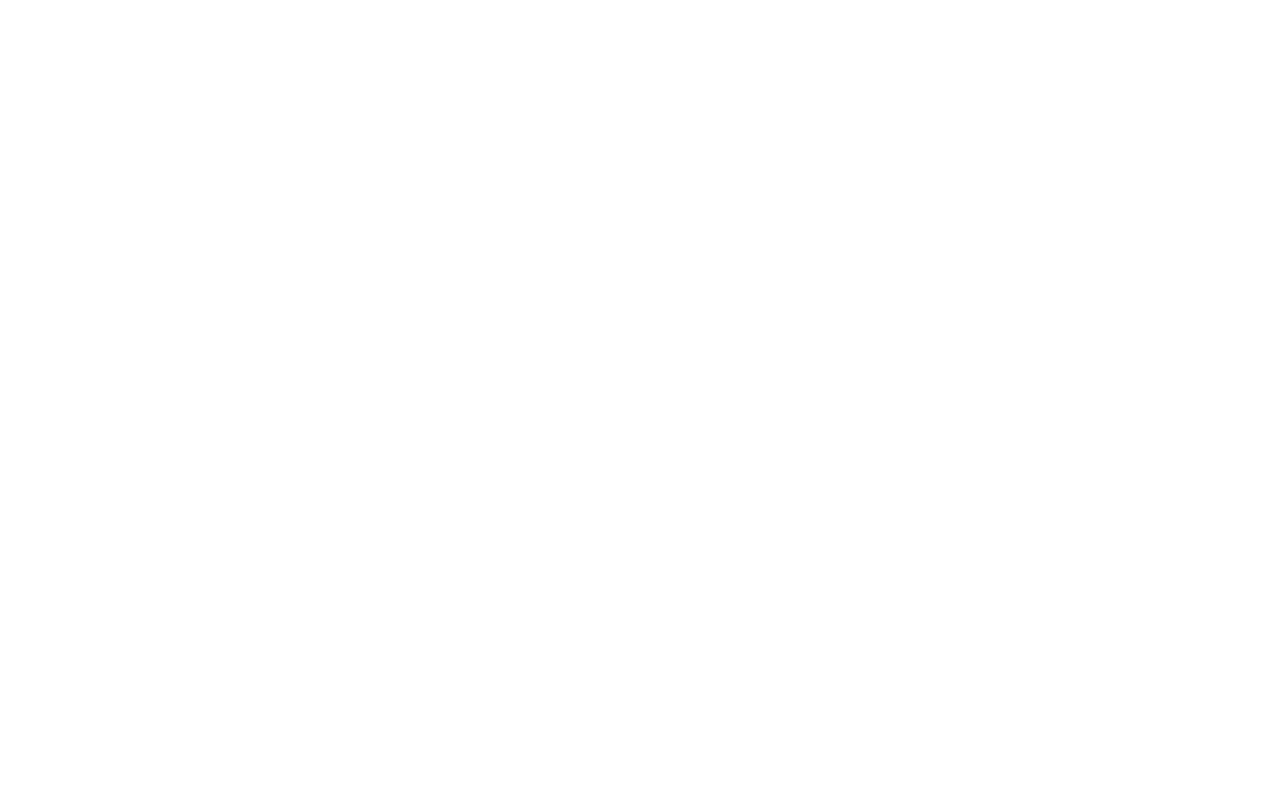
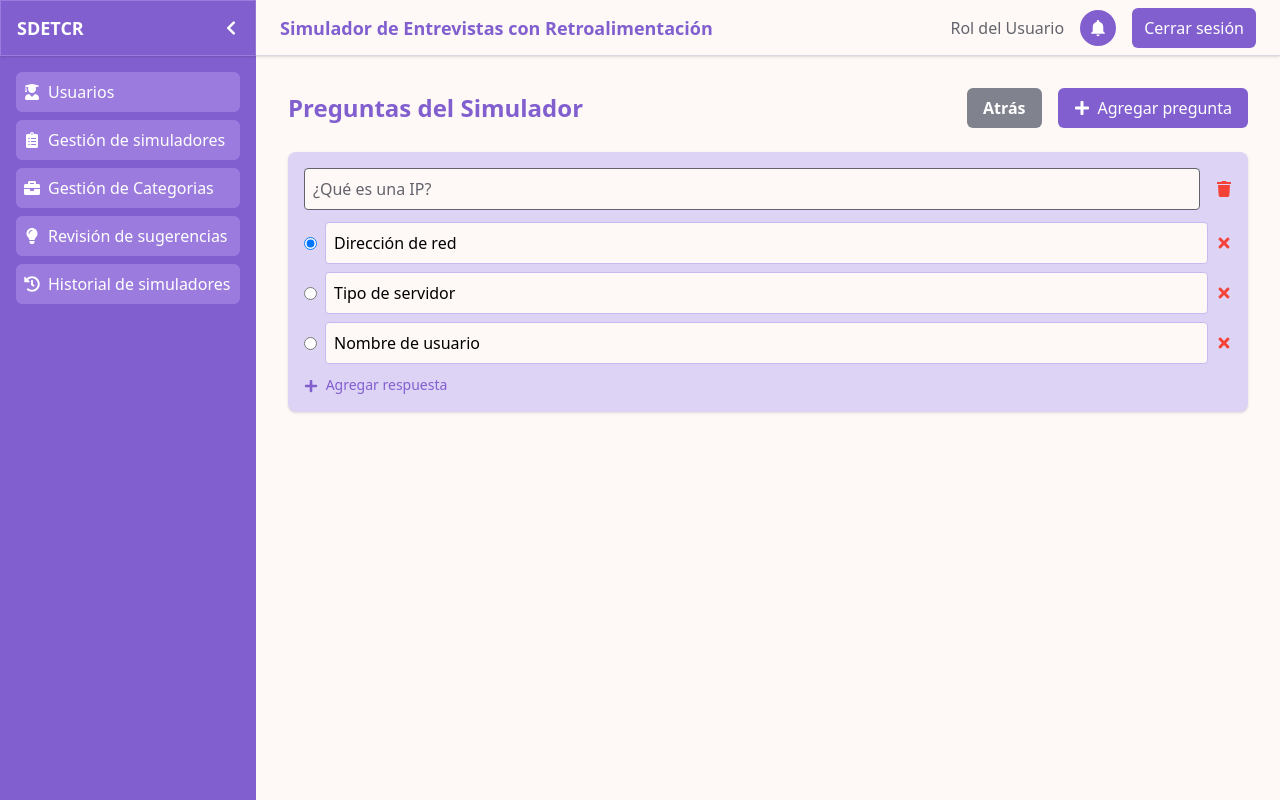
Before and after one commit to JulioCesarGutierrezRojas/SDETCR, a React (Vite) app in the folder frontend/: page /admin/simulador/101 in a window 1280 px wide. Before the commit this address had no page. Built offline with nearby package versions, Linux system fonts and the light colour scheme.

Commit message:
APTI-35 ADD: Pantalla de gestion de simuladores

```diff
--- /dev/null
+++ b/frontend/src/modules/admin/views/SimuladorForm.jsx
@@ -0,0 +1,154 @@
+import { useParams, Link } from "react-router-dom";
+import { useEffect, useState } from "react";
+import { FaTrash, FaPlus, FaTimes } from "react-icons/fa";
+
+const SimuladorFormAdmin = () => {
+    const { simuladorId } = useParams();
+    const [preguntas, setPreguntas] = useState([]);
+
+    useEffect(() => {
+        setPreguntas([
+            {
+                id: 1,
+                texto: "¿Qué es una IP?",
+                respuestas: ["Dirección de red", "Tipo de servidor", "Nombre de usuario"],
+                correcta: 0
+            }
+        ]);
+    }, [simuladorId]);
+
+    const handleAgregarPregunta = () => {
+        if (preguntas.length >= 10) return alert("No puedes agregar más de 10 preguntas.");
+        setPreguntas([
+            ...preguntas,
+            { id: Date.now(), texto: "", respuestas: [""], correcta: 0 }
+        ]);
+    };
+
+    const handleEliminarPregunta = (id) => {
+        setPreguntas(preguntas.filter((preg) => preg.id !== id));
+    };
+
+    const handleTextoPregunta = (id, nuevoTexto) => {
+        setPreguntas(
+            preguntas.map((preg) =>
+                preg.id === id ? { ...preg, texto: nuevoTexto } : preg
+            )
+        );
+    };
+
+    const handleAgregarRespuesta = (pregId) => {
+        setPreguntas(
+            preguntas.map((preg) =>
+                preg.id === pregId
+                    ? { ...preg, respuestas: [...preg.respuestas, ""] }
+                    : preg
+            )
+        );
+    };
+
+    const handleEditarRespuesta = (pregId, indexResp, nuevoTexto) => {
+        setPreguntas(
+            preguntas.map((preg) => {
+                if (preg.id !== pregId) return preg;
+                const nuevasResp = [...preg.respuestas];
+                nuevasResp[indexResp] = nuevoTexto;
+                return { ...preg, respuestas: nuevasResp };
+            })
+        );
+    };
+
+    const handleEliminarRespuesta = (pregId, indexResp) => {
+        setPreguntas(
+            preguntas.map((preg) => {
+                if (preg.id !== pregId) return preg;
+                const nuevasResp = preg.respuestas.filter((_, i) => i !== indexResp);
+                return { ...preg, respuestas: nuevasResp };
+            })
+        );
+    };
+
+    const handleSeleccionarCorrecta = (pregId, indexResp) => {
+        setPreguntas(
+            preguntas.map((preg) =>
+                preg.id === pregId ? { ...preg, correcta: indexResp } : preg
+            )
+        );
+    };
+
+    return (
+        <div className="p-4 space-y-6">
+            <div className="flex justify-between items-center">
+                <h1 className="text-2xl font-bold text-[var(--color-lavanda-700)]">Preguntas del Simulador</h1>
+                <div className="flex gap-4">
+                    <Link
+                        to={`/admin/categoria/${simuladorId}`}
+                        className="px-4 py-2 rounded-md bg-[var(--color-gris-800)] text-white font-semibold hover:bg-[var(--color-nude-600)] transition"
+                    >
+                        Atrás
+                    </Link>
+                    <button
+                        onClick={handleAgregarPregunta}
+                        disabled={preguntas.length >= 10}
+                        className={`flex items-center gap-2 px-4 py-2 rounded-md text-white transition ${preguntas.length >= 10
+                            ? "bg-[var(--color-gris-400)] cursor-not-allowed"
+                            : "bg-[var(--color-lavanda-700)] hover:bg-[var(--color-lavanda-500)]"
+                            }`}
+                    >
+                        <FaPlus />
+                        Agregar pregunta
+                    </button>
+                </div>
+            </div>
+
+            {preguntas.map((preg, index) => (
+                <div key={preg.id} className="bg-[var(--color-lavanda-300)] p-4 rounded-lg shadow space-y-3">
+                    <div className="flex justify-between items-center">
+                        <input
+                            type="text"
+                            className="w-full p-2 border rounded text-[var(--color-gris-900)] bg-[var(--white)]"
+                            value={preg.texto}
+                            onChange={(e) => handleTextoPregunta(preg.id, e.target.value)}
+                            placeholder={`Pregunta ${index + 1}`}
+                        />
+                        <button onClick={() => handleEliminarPregunta(preg.id)} className="text-[var(--color-rojo-error)] ml-4">
+                            <FaTrash />
+                        </button>
+                    </div>
+
+                    <div className="space-y-2">
+                        {preg.respuestas.map((resp, idx) => (
+                            <div key={idx} className="flex gap-2 items-center">
+                                <input
+                                    type="radio"
+                                    name={`correcta-${preg.id}`}
+                                    checked={preg.correcta === idx}
+                                    onChange={() => handleSeleccionarCorrecta(preg.id, idx)}
+                                />
+                                <input
+                                    type="text"
+                                    className="flex-grow p-2 border border-[var(--color-lavanda-400)] rounded bg-[var(--white)]"
+                                    value={resp}
+                                    onChange={(e) => handleEditarRespuesta(preg.id, idx, e.target.value)}
+                                    placeholder={`Respuesta ${idx + 1}`}
+                                />
+                                <button onClick={() => handleEliminarRespuesta(preg.id, idx)} className="text-[var(--color-rojo-error)]">
+                                    <FaTimes />
+                                </button>
+                            </div>
+                        ))}
+
+                        <button
+                            onClick={() => handleAgregarRespuesta(preg.id)}
+                            className="text-sm text-[var(--color-lavanda-700)] hover:text-[var(--color-lavanda-900)]"
+                        >
+                            <FaPlus className="inline mr-1" /> Agregar respuesta
+                        </button>
+                    </div>
+                </div>
+            ))}
+        </div>
+    );
+};
+
+export default SimuladorFormAdmin;
--- a/frontend/src/modules/admin/views/SimuladoresList.jsx
+++ b/frontend/src/modules/admin/views/SimuladoresList.jsx
@@ -56,7 +56,7 @@
                                 <FaTrash className="hover:text-[var(--color-rojo-error)]" />
                             </button>
 
-                            <Link to={`/admin/simuladores/${sim.id}/preguntas`}>
+                            <Link to={`/admin/simulador/${sim.id}`}>
                                 <FaChevronRight className="hover:text-[var(--color-lavanda-900)]" />
                             </Link>
                         </div>
--- a/frontend/src/modules/auth/views/PasswordRecoveryForm.jsx
+++ b/frontend/src/modules/auth/views/PasswordRecoveryForm.jsx
@@ -135,7 +135,7 @@
 
           <p className="text-center text-[var(--color-gris-800)] mt-4 text-sm">
             ¿No tienes cuenta?{" "}
-            <Link to="/register" className="text-[var(--primary)] font-semibold hover:text-[var(--color-lavanda-900)]">
+            <Link to="/signup" className="text-[var(--primary)] font-semibold hover:text-[var(--color-lavanda-900)]">
               Regístrate aquí
             </Link>
           </p>
--- a/frontend/src/modules/auth/views/RegisterForm.jsx
+++ b/frontend/src/modules/auth/views/RegisterForm.jsx
@@ -98,7 +98,7 @@
                         Registrarse
                     </button>
 
-                    <p className="text-center text-[var(--color-gris-800)] mt-4">
+                    <p className="text-center text-[var(--color-gris-800)] mt-4 text-sm">
                         ¿Ya tienes cuenta?{' '}
                         <Link to="/" className="text-[var(--primary)] font-semibold hover:text-[var(--color-lavanda-900)]">
                             Inicia sesión
--- a/frontend/src/router/router.jsx
+++ b/frontend/src/router/router.jsx
@@ -11,8 +11,7 @@
 import PasswordRecoveryForm from "../modules/auth/views/PasswordRecoveryForm";
 import CategoriasAdmin from "../modules/admin/views/CategoriasList";
 import SimuladoresAdmin from "../modules/admin/views/SimuladoresList";
-
-
+import SimuladorFormAdmin from "../modules/admin/views/SimuladorForm";
 
 
 const AppRouter = () => {
@@ -32,6 +31,7 @@
         <Route path="/admin" element={<LayoutAdmin />}>
           <Route path="categorias" element={<CategoriasAdmin />} />
           <Route path="categoria/:simuladorID" element={<SimuladoresAdmin />} />
+          <Route path="simulador/:formularioID" element={<SimuladorFormAdmin />} />
         </Route>
 
         <Route path="/teacher" element={<LayoutTeacher />}>
```
